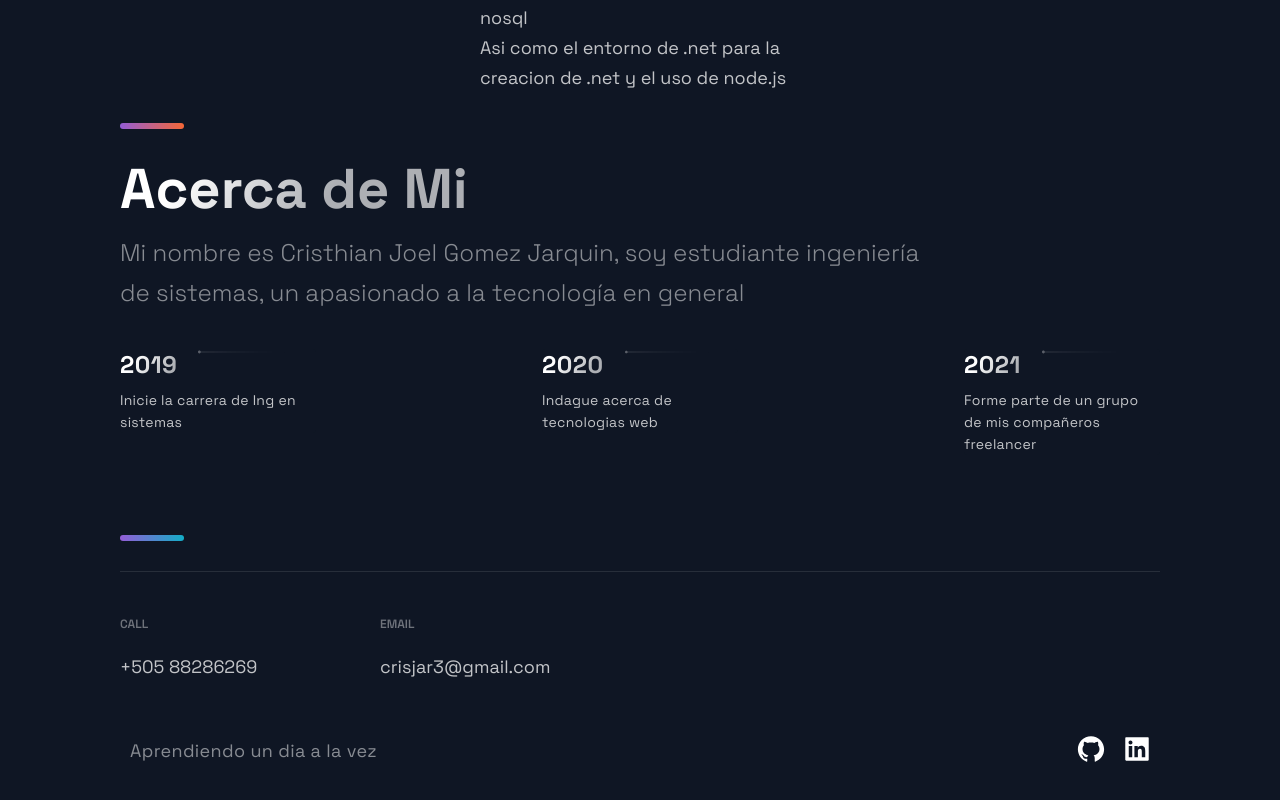
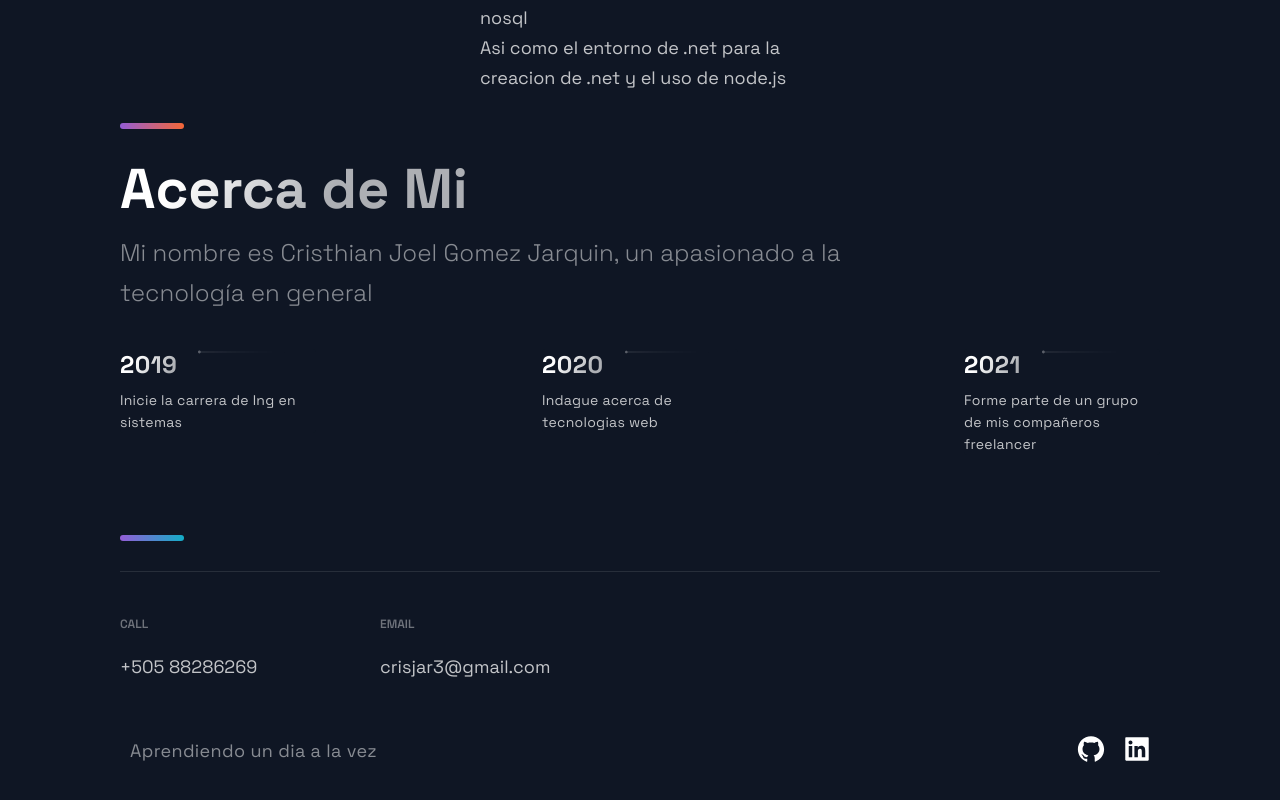
Before and after one commit to CrisGoDev/Port, a Next.js app: page / in a window 1280 px wide. Shown: the part 2507-3307 px from the top of the page. Built offline with nearby package versions, Linux system fonts and the light colour scheme.

Commit message:
removing ing

```diff
--- a/src/components/TimeLine/TimeLine.js
+++ b/src/components/TimeLine/TimeLine.js
@@ -45,7 +45,7 @@ const Timeline = () => {
     <Section id="about">
       <SectionTitle>Acerca de Mi</SectionTitle>
       <SectionText>
-      Mi nombre es Cristhian Joel Gomez Jarquin, soy estudiante ingeniería de sistemas, un apasionado a la tecnología en general
+      Mi nombre es Cristhian Joel Gomez Jarquin,  un apasionado a la tecnología en general
       </SectionText>
       <CarouselContainer ref={carouselRef} onScroll={handleScroll}>
         <>
```
